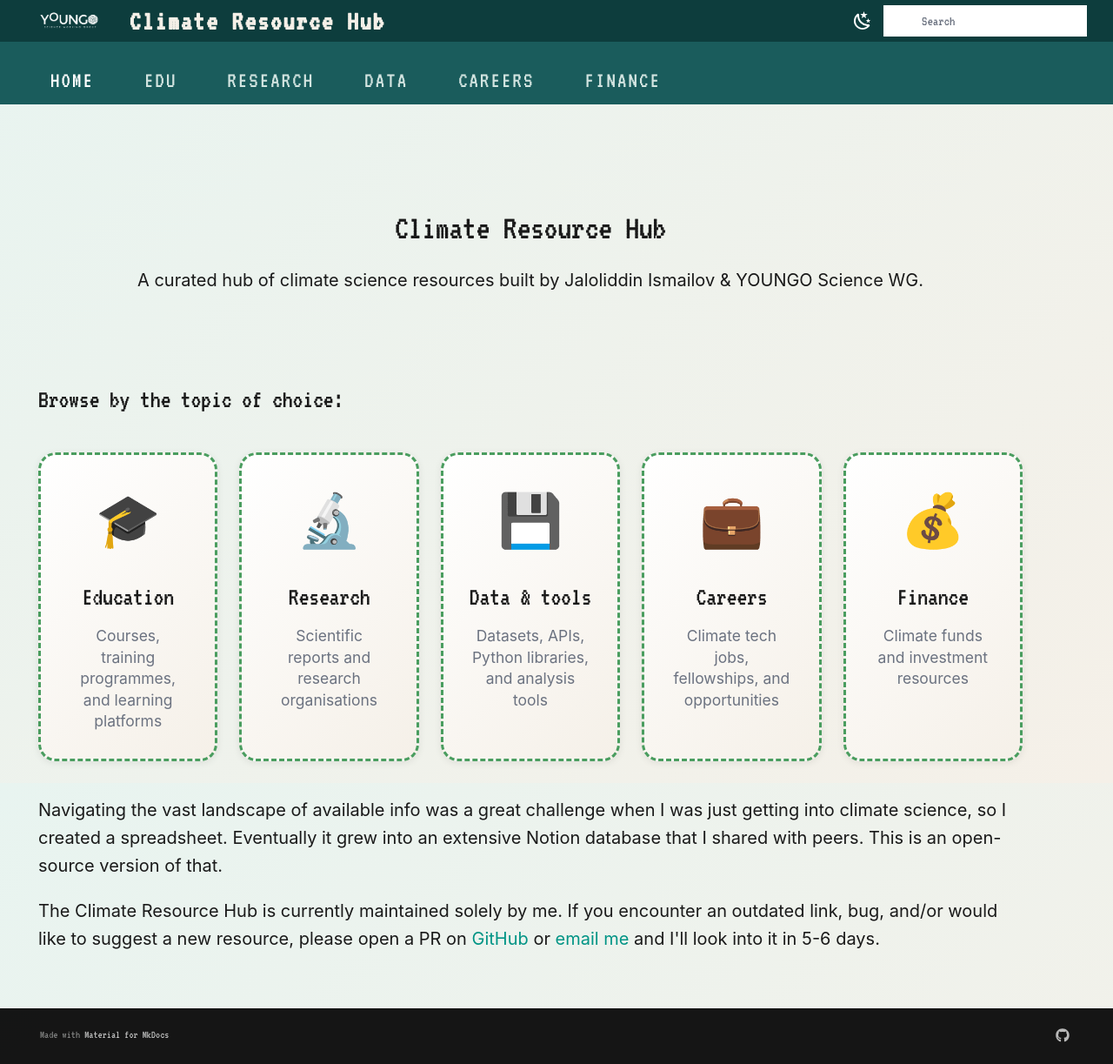
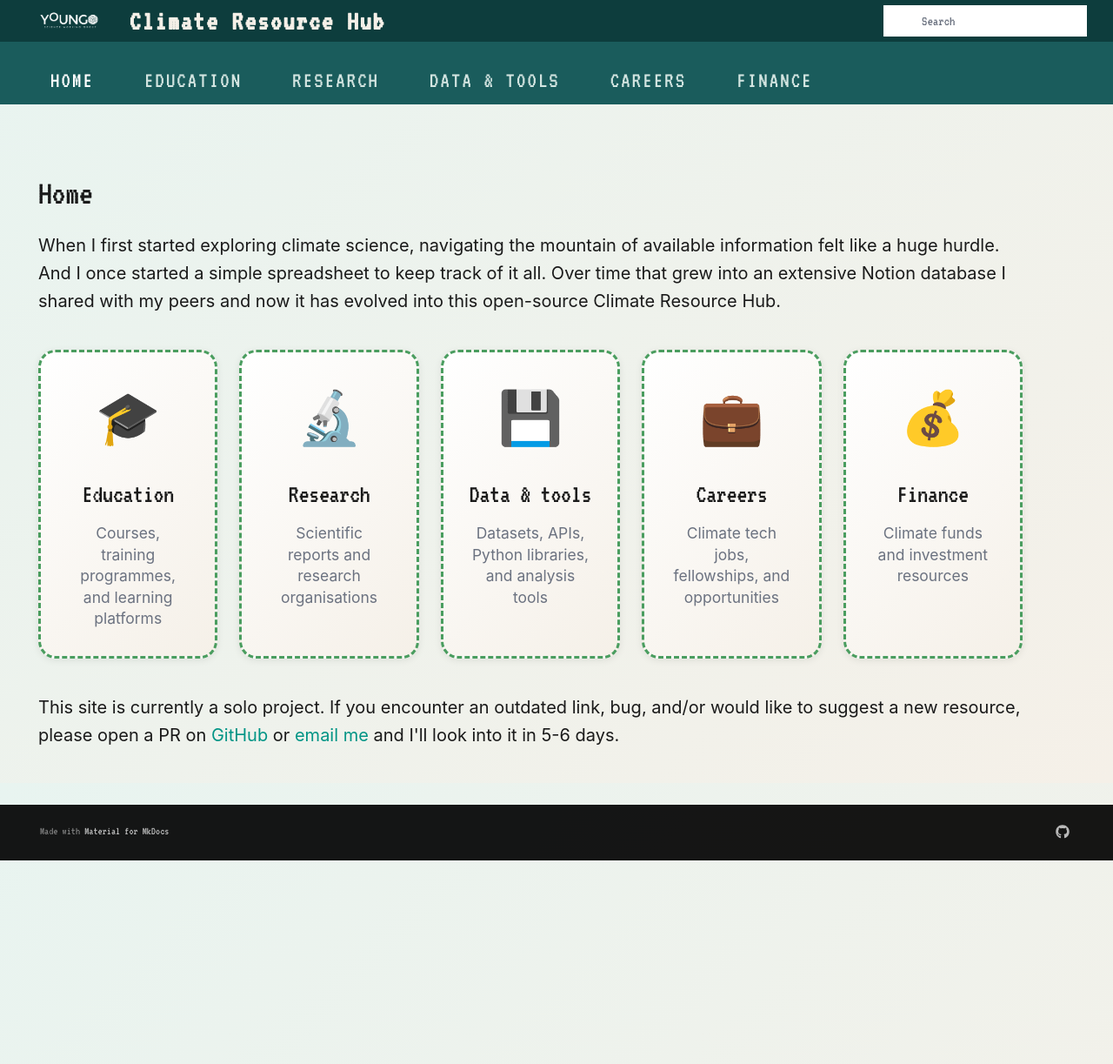
Before and after one commit to unnobatroo/climate-resource-hub, an MkDocs documentation site: the page built from docs/index.md, in a window 1280 px wide. Shown: the whole page at 87% size. Built offline with MkDocs 1.6.1 and Material for MkDocs 9.7.7, drawn with Linux system fonts in a browser that asks for light colours; after the commit the page ends 989 px from its top, so only the background shows below that.

```diff
--- a/docs/index.md
+++ b/docs/index.md
@@ -1,11 +1,4 @@
-<div class="hero-section" markdown>
-
-# Climate Resource Hub
-
-A curated hub of climate science resources built by Jaloliddin Ismailov & YOUNGO Science WG.
-</div>
-
-## Browse by the topic of choice:
+When I first started exploring climate science, navigating the mountain of available information felt like a huge hurdle. And I once started a simple spreadsheet to keep track of it all. Over time that grew into an extensive Notion database I shared with my peers and now it has evolved into this open-source Climate Resource Hub.
 
 <div class="section-cards" id="main-content">
 
@@ -41,6 +34,4 @@
 
 </div>
 
-Navigating the vast landscape of available info was a great challenge when I was just getting into climate science, so I created a spreadsheet. Eventually it grew into an extensive Notion database that I shared with peers. This is an open-source version of that.
-
-The Climate Resource Hub is currently maintained solely by me. If you encounter an outdated link, bug, and/or would like to suggest a new resource, please open a PR on [GitHub](https://github.com/unnobatroo/resource-hub) or [email me](mailto:unnobatroo@icloud.com) and I'll look into it in 5-6 days.
+This site is currently a solo project. If you encounter an outdated link, bug, and/or would like to suggest a new resource, please open a PR on [GitHub](https://github.com/unnobatroo/resource-hub) or [email me](mailto:unnobatroo@icloud.com) and I'll look into it in 5-6 days.
--- a/docs/stylesheets/extra.css
+++ b/docs/stylesheets/extra.css
@@ -141,17 +141,84 @@
 
 /* Search bar styling */
 .md-search__form {
-    background-color: white;
+    background-color: white !important;
     border-radius: 12px;
 }
 
 .md-search__input {
-    background-color: white;
-    color: #064e3b;
+    background-color: white !important;
+    color: var(--text-dark) !important;
 }
 
 .md-search__input::placeholder {
-    color: #6b7280;
+    color: #6b7280 !important;
+}
+
+/* Search results overlay */
+.md-search__overlay {
+    background-color: rgba(0, 0, 0, 0.54) !important;
+    z-index: 100 !important;
+}
+
+.md-search__output {
+    background-color: white !important;
+    border-radius: 0 0 12px 12px !important;
+    box-shadow: 0 4px 12px rgba(0, 0, 0, 0.15) !important;
+    z-index: 101 !important;
+}
+
+.md-search__scrollwrap {
+    background-color: white !important;
+    border-radius: 0 0 12px 12px !important;
+}
+
+/* Search result items */
+.md-search-result {
+    background-color: white !important;
+}
+
+.md-search-result__meta {
+    background-color: var(--light-bg) !important;
+    color: var(--text-dark) !important;
+    font-family: 'VT323', monospace !important;
+}
+
+.md-search-result__item {
+    border-bottom: 1px solid #e5e7eb !important;
+    background-color: white !important;
+}
+
+.md-search-result__link {
+    color: var(--text-dark) !important;
+}
+
+.md-search-result__link:hover {
+    background-color: var(--light-bg) !important;
+}
+
+.md-search-result__title {
+    color: var(--primary-green) !important;
+    font-family: 'VT323', monospace !important;
+    font-size: 1.1rem !important;
+}
+
+.md-search-result__teaser {
+    color: #4b5563 !important;
+}
+
+.md-search-result__more summary {
+    color: var(--primary-green) !important;
+}
+
+.md-search-result__article {
+    color: var(--text-dark) !important;
+}
+
+[data-md-color-scheme="slate"] .md-search__output,
+[data-md-color-scheme="slate"] .md-search__scrollwrap,
+[data-md-color-scheme="slate"] .md-search-result,
+[data-md-color-scheme="slate"] .md-search-result__item {
+    background-color: white !important;
 }
 
 /* ================================
--- a/mkdocs.yml
+++ b/mkdocs.yml
@@ -10,15 +10,6 @@
     - scheme: default
       primary: teal
       accent: green
-      toggle:
-        icon: material/weather-night
-        name: Switch to dark mode
-    - scheme: slate
-      primary: teal
-      accent: green
-      toggle:
-        icon: material/weather-sunny
-        name: Switch to light mode
   font:
     text: VT323
     code: Roboto Mono
@@ -29,7 +20,7 @@
     - content.code.copy
     - navigation.indexes
   logo: assets/Science%20WG%20Logo%20White.png
-  favicon: assets/Science%20WG%20Logo%20Color.png
+  favicon: assets/favicon.png
 
 extra_css:
   - stylesheets/extra.css
@@ -44,13 +35,13 @@
 extra:
   social:
     - icon: fontawesome/brands/github
-      link: https://github.com/unnobatroo/resource-hub
+      link: https://github.com/unnobatroo/climate-resource-hub
 
 nav:
   - Home: index.md
-  - Edu: education.md
+  - Education: education.md
   - Research: research.md
-  - Data: data.md
+  - Data & tools: data.md
   - Careers: careers.md
   - Finance: invest.md
 
```
Also changed, not shown: docs/assets/favicon.png (added), 2 other files.
